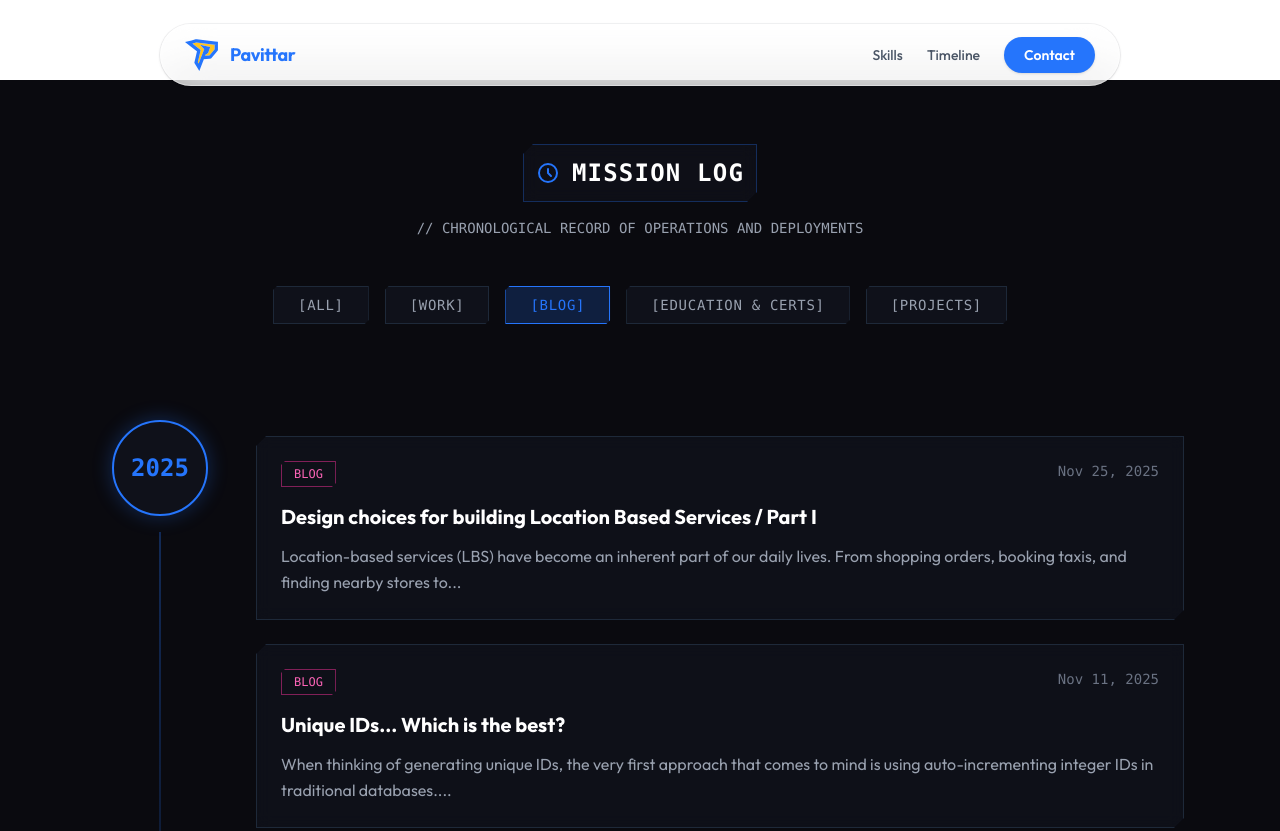
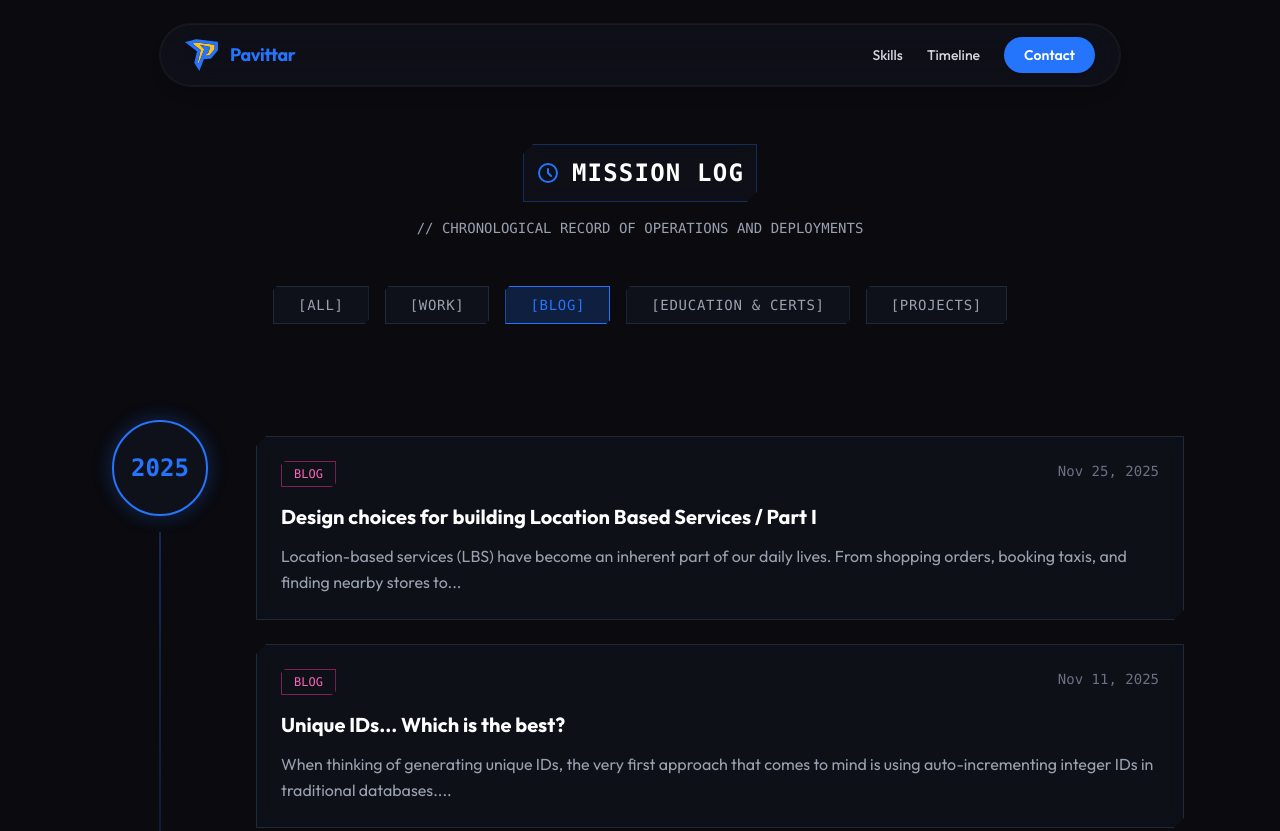
Before and after one commit to pavittarx/pavittarx, an Astro site: page /blog in a window 1280 px wide. Shown: the top 831 px of the page. Built offline with nearby package versions, Linux system fonts and the light colour scheme; Astro itself is replaced by a stand-in of ours.

Commit message:
feat: fix header & timeline

```diff
--- a/src/components/Header.astro
+++ b/src/components/Header.astro
@@ -20,7 +20,7 @@ const headerClass = alwaysVisible
 >
   <div class="mx-auto max-w-5xl px-6 lg:px-8 mt-6">
     <nav
-      class="flex items-center justify-between px-6 py-3 bg-white/70 backdrop-blur-xl rounded-full shadow-sm border border-white/40 ring-1 ring-gray-900/5 supports-[backdrop-filter]:bg-white/60"
+      class="flex items-center justify-between px-6 py-3 bg-[#0f111a]/80 backdrop-blur-xl rounded-full shadow-lg border border-gray-800/50 ring-1 ring-white/5"
     >
       <div class="flex lg:flex-1">
         <a href="/" class="-m-1.5 p-1.5 flex items-center gap-3 group">
@@ -37,17 +37,17 @@ const headerClass = alwaysVisible
       <div class="flex items-center gap-x-6">
         <a
           href="/skills"
-          class="text-sm font-medium text-gray-600 hover:text-[#2575FC] transition-colors"
+          class="text-sm font-medium text-gray-300 hover:text-[#2575FC] transition-colors"
           >Skills</a
         >
         <a
           href="/timeline"
-          class="text-sm font-medium text-gray-600 hover:text-[#2575FC] transition-colors"
+          class="text-sm font-medium text-gray-300 hover:text-[#2575FC] transition-colors"
           >Timeline</a
         >
         <a
           href="#contact"
-          class="rounded-full bg-[#2575FC] px-5 py-2 text-sm font-semibold text-white shadow-sm hover:bg-blue-600 hover:shadow-md hover:-translate-y-0.5 transition-all duration-300"
+          class="rounded-full bg-[#2575FC] px-5 py-2 text-sm font-semibold text-white shadow-sm hover:bg-blue-600 hover:shadow-[0_0_15px_rgba(37,117,252,0.5)] hover:-translate-y-0.5 transition-all duration-300"
           >Contact</a
         >
       </div>
@@ -79,7 +79,7 @@ const headerClass = alwaysVisible
         root: null,
         threshold: 0.1, // Trigger when 10% of hero is visible (leaving)
         rootMargin: "-100px 0px 0px 0px", // Offset to trigger slightly before/after
-      }
+      },
     );
 
     observer.observe(heroSection);
--- a/src/layouts/Layout.astro
+++ b/src/layouts/Layout.astro
@@ -43,5 +43,7 @@ const {
     height: 100%;
     font-family: "Outfit", sans-serif;
     scroll-behavior: smooth;
+    background-color: #0a0a0f;
+    color: white;
   }
 </style>
```
